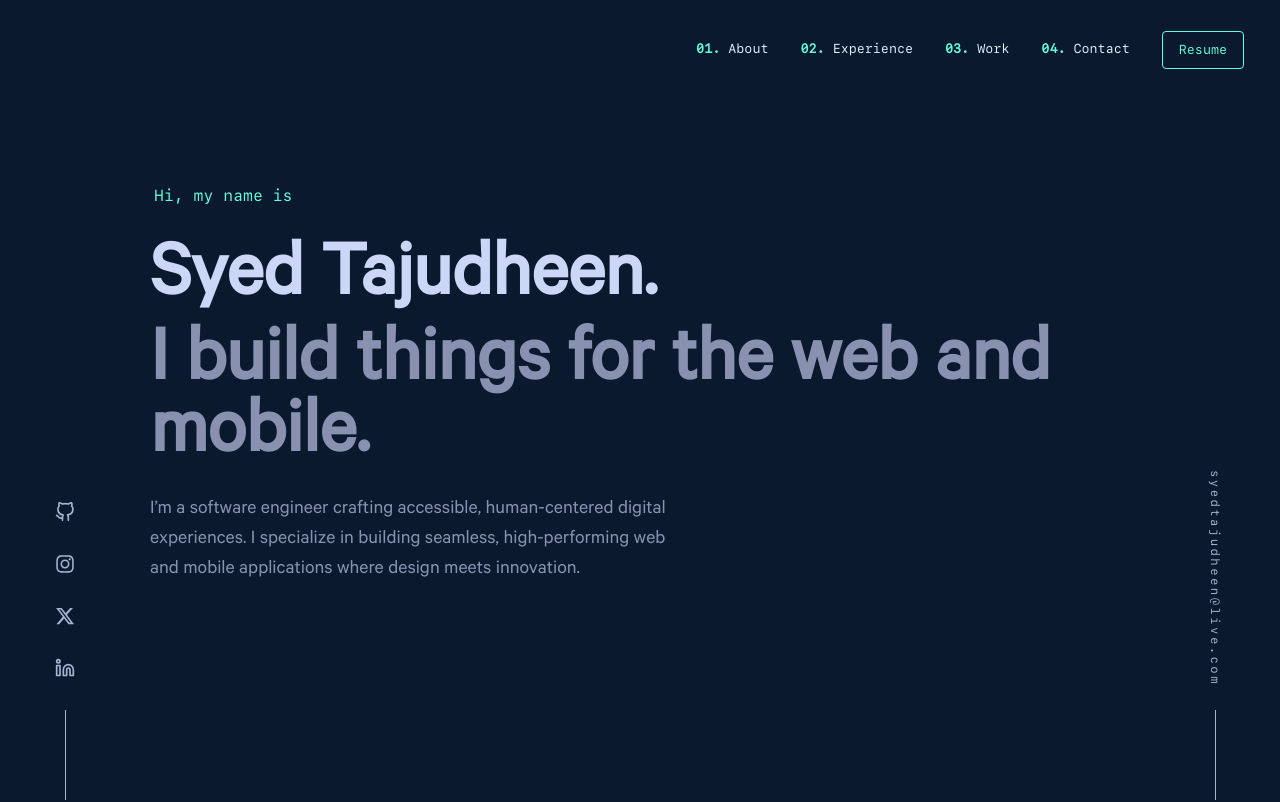
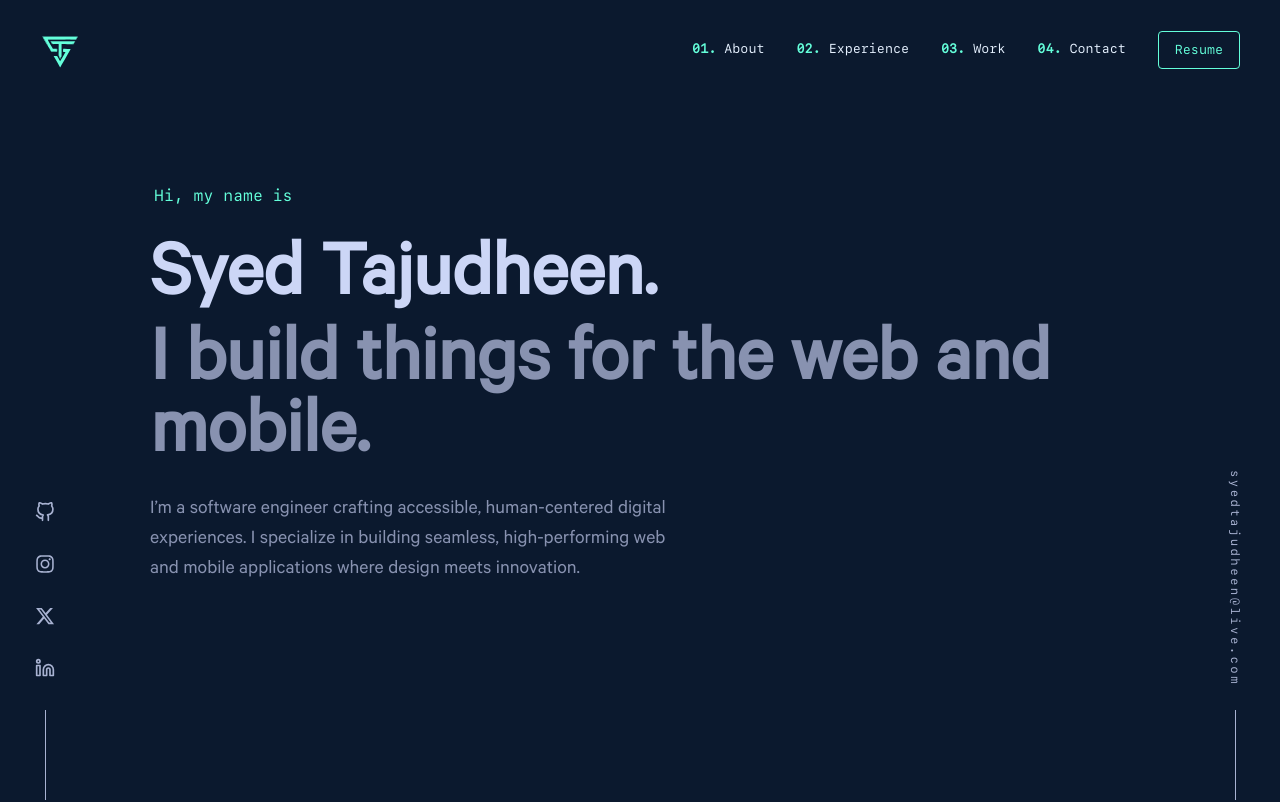
Before and after one commit to syedtajudheen/dev-portfolio, a Next.js app: page / in a window 1280 px wide. Shown: the top 802 px of the page. Built offline with nearby package versions, Linux system fonts and the light colour scheme.

Commit message:
feat: Added portfolio logo

```diff
--- a/src/app/layout.tsx
+++ b/src/app/layout.tsx
@@ -14,8 +14,8 @@ const geistMono = Geist_Mono({
 });
 
 export const metadata: Metadata = {
-  title: "Syed Tajudheen",
-  description: "Syed Tajudheen",
+  title: "Syed Tajudheen | Frontend Developer | React Expert",
+  description: "Frontend Developer specializing in React, Next.js, and React Native. Passionate about building high-performance, scalable web applications with Micro Frontends, UI/UX design, and modern web technologies.",
 };
 
 export default function RootLayout({
--- a/src/components/Header.tsx
+++ b/src/components/Header.tsx
@@ -1,5 +1,6 @@
 import { BiMenuAltRight } from "react-icons/bi";
 import styled from "styled-components";
+import Image from 'next/image';
 
 type HeaderProps = {
   onClickMenu: (section: string) => void;
@@ -11,6 +12,7 @@ export const Header = ({ onClickMenu }: HeaderProps) => {
   };
   return (
     <HeaderWrapper>
+      <Image src="/logo.svg" width={40} height={40} alt="Header logo" />
       <NavMenu>
         <MenuList className="flex flex-row gap-4">
           <Menu onClick={() => onClickMenu("about")}>About</Menu>
@@ -32,11 +34,15 @@ const HeaderWrapper = styled.header`
   width: 100%;
   display: flex;
   flex-direction: row;
-  justify-content: flex-end;
+  justify-content: space-between;
   align-items: center;
   font-size: var(--fz-xs);
   font-family: var(--font-mono);
-  padding: 0 12px;
+  padding: 0 40px;
+
+  @media(max-width: 768px) {
+    padding-right: 20px;
+  }
 `;
 
 const NavMenu = styled.nav`
@@ -59,7 +65,6 @@ const MenuList = styled.ol`
   color: inherit;
   counter-reset: item;
   list-style: none;
-
   /* Apply counter to list items */
   & li::before {
     counter-increment: item;
@@ -79,7 +84,7 @@ const Menu = styled.li`
 
 const Button = styled.button`
   padding: 0.5rem;
-  margin: 0 24px;
+  margin-left: 24px;
   border: 1px solid var(--green);
   border-radius: var(--border-radius);
   padding: 8px 16px;
--- a/src/components/SideElement.tsx
+++ b/src/components/SideElement.tsx
@@ -33,7 +33,7 @@ const SideElement = styled.div<SideWidgetProps>`
   ${({ orientation }) => `
     position: fixed;
     ${orientation}: 0;
-    ${orientation}: 40px;
+    ${orientation}: 20px;
     bottom: 0px;
     width: 50px;
     background-color: transparent;
```
Also changed, not shown: public/logo.svg (added).
